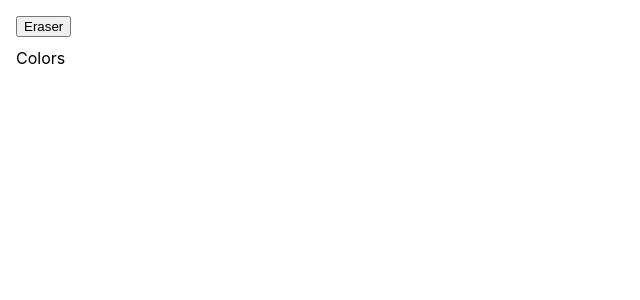
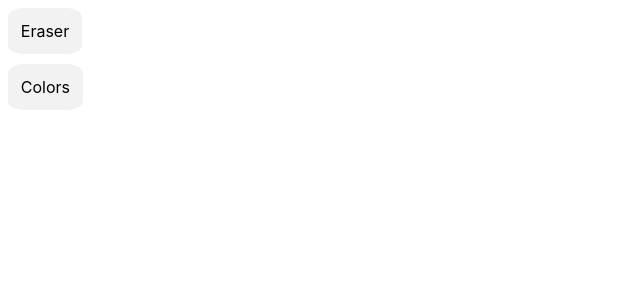
Before and after one commit to PinsaraK/draw-app, a React (Create React App) app: page / in a window 1280 px wide. Shown: the top 300 px of the page, without its empty margins (0-640 px from the left). Built offline with nearby package versions, Linux system fonts and the light colour scheme.

Commit message:
adjusted styles on selectors

```diff
--- a/src/App.css
+++ b/src/App.css
@@ -7,9 +7,12 @@
   background-color: "#f2f2f2";
 }
 
-.container button {
+.eraser {
   position: absolute;
-  margin: 1rem;
+  background-color: #f2f2f2;
+  margin: 0.5rem;
+  padding: 0.8rem;
+  border-radius: 20%;
   top: 0;
   left: 0;
 }
--- a/src/components/CanvasComponents/ColorButtons/Color.module.css
+++ b/src/components/CanvasComponents/ColorButtons/Color.module.css
@@ -1,15 +1,18 @@
 .colors {
   position: absolute;
-  margin-top: 2rem;
-  top: 1rem;
-  left: 1rem;
+  top: 3.5rem;
+  left: 0;
+  padding: 0.8rem;
+  margin: 0.5rem;
+  background-color: #f2f2f2;
+  border-radius: 20%;
 }
 
 .color-item {
   position: absolute;
   margin: 0 5px 0px 5px;
-  top: 0rem;
-  left: 2rem;
+  top: 0.2rem;
+  left: 3.5rem;
 }
 
 .color-container {
--- a/src/components/CanvasComponents/Eraser.js
+++ b/src/components/CanvasComponents/Eraser.js
@@ -1,10 +1,14 @@
-import React, { useContext } from "react";
+import React, { useContext, useState } from "react";
 import { CanvasContext } from "../../store/CanvasContext";
 
 const Eraser = () => {
   const { erase } = useContext(CanvasContext);
 
-  return <button onClick={erase}>Eraser</button>;
+  return (
+    <div className="eraser" onClick={erase}>
+      Eraser
+    </div>
+  );
 };
 
 export default Eraser;
```
